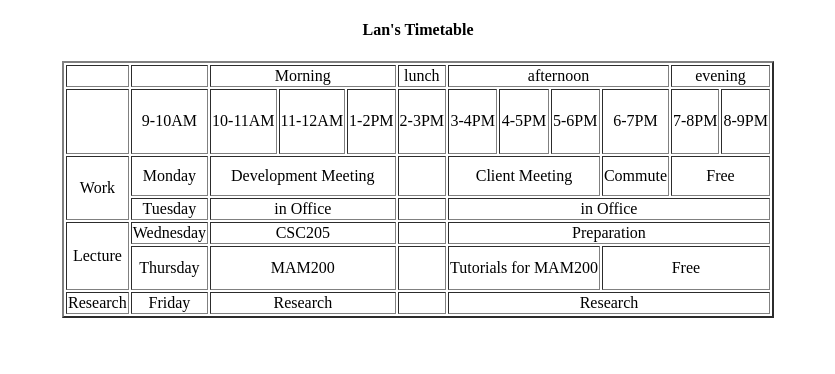
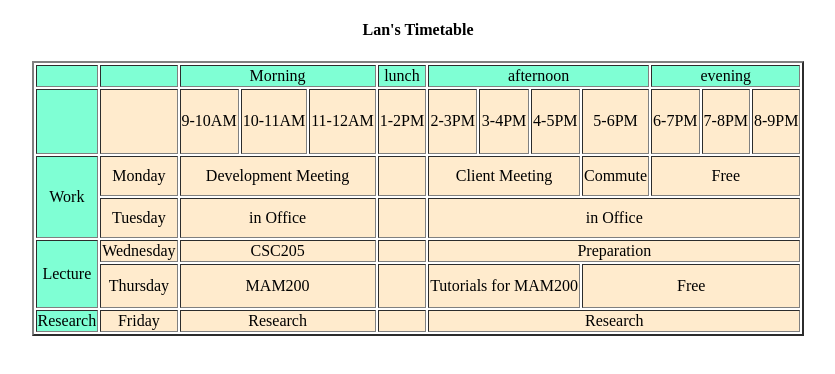
Before and after one commit to ViKey07/tests, a plain HTML site: page 27-03-2022/index.html in a window 1280 px wide. Shown: the whole page, without its empty margins (222-1057 px from the left). Drawn offline with Linux system fonts and the light colour scheme.

Commit message:
Background color Added

```diff
--- a/27-03-2022/index.css
+++ b/27-03-2022/index.css
@@ -8,11 +8,22 @@ h4{
 table{
     text-align: center;
 }
+#r1{
+    background-color: aquamarine;
+}
+#b1,#b2,#b3,#b4{
+    background-color: aquamarine;
+}
 #r2{
+    background-color: blanchedalmond;
     height: 65px;
 }
 #r3{
+    background-color: blanchedalmond;
     height: 40px;
+}
+#r4,#r5{
+    background-color: blanchedalmond;
 }
 #sr1{
     height: 40px;
--- a/27-03-2022/index.html
+++ b/27-03-2022/index.html
@@ -19,10 +19,12 @@
             <td colspan="3">evening</td>
         </tr>
         <tr id="r2">
-            <td></td>
-            <td>9-10AM</td>
-            <td>10-11AM</td>
-            <td>11-12AM</td>
+            <td id="b1"></td>
+            <td>
+                <td>9-10AM</td>
+                <td>10-11AM</td>
+                <td>11-12AM</td>
+            </td>
             <td>1-2PM</td>
             <td>2-3PM</td>
             <td>3-4PM</td>
@@ -33,7 +35,7 @@
             <td>8-9PM</td>
         </tr>
         <tr id="r3">
-            <td rowspan="2">Work</td>
+            <td id="b2" rowspan="2">Work</td>
             <td>Monday</td>
             <td colspan="3">Development Meeting</td>
             <td></td>
@@ -41,14 +43,14 @@
             <td colspan="1">Commute</td>
             <td colspan="3">Free</td>
         </tr>
-        <tr>
+        <tr id="r3">
             <td>Tuesday</td>
             <td colspan="3">in Office</td>
             <td></td>
             <td colspan="7">in Office</td>
         </tr>
         <tr id="r4">
-            <td rowspan="2">Lecture</td>
+            <td id="b3" rowspan="2">Lecture</td>
             <td>Wednesday</td>
             <td colspan="3">CSC205</td>
             <td></td>
@@ -62,7 +64,7 @@
             <td id="sr1" colspan="4">Free</td>
         </tr>
         <tr id="r5">
-            <td>Research</td>
+            <td id="b4">Research</td>
             <td>Friday</td>
             <td colspan="3">Research</td>
             <td></td>
```
